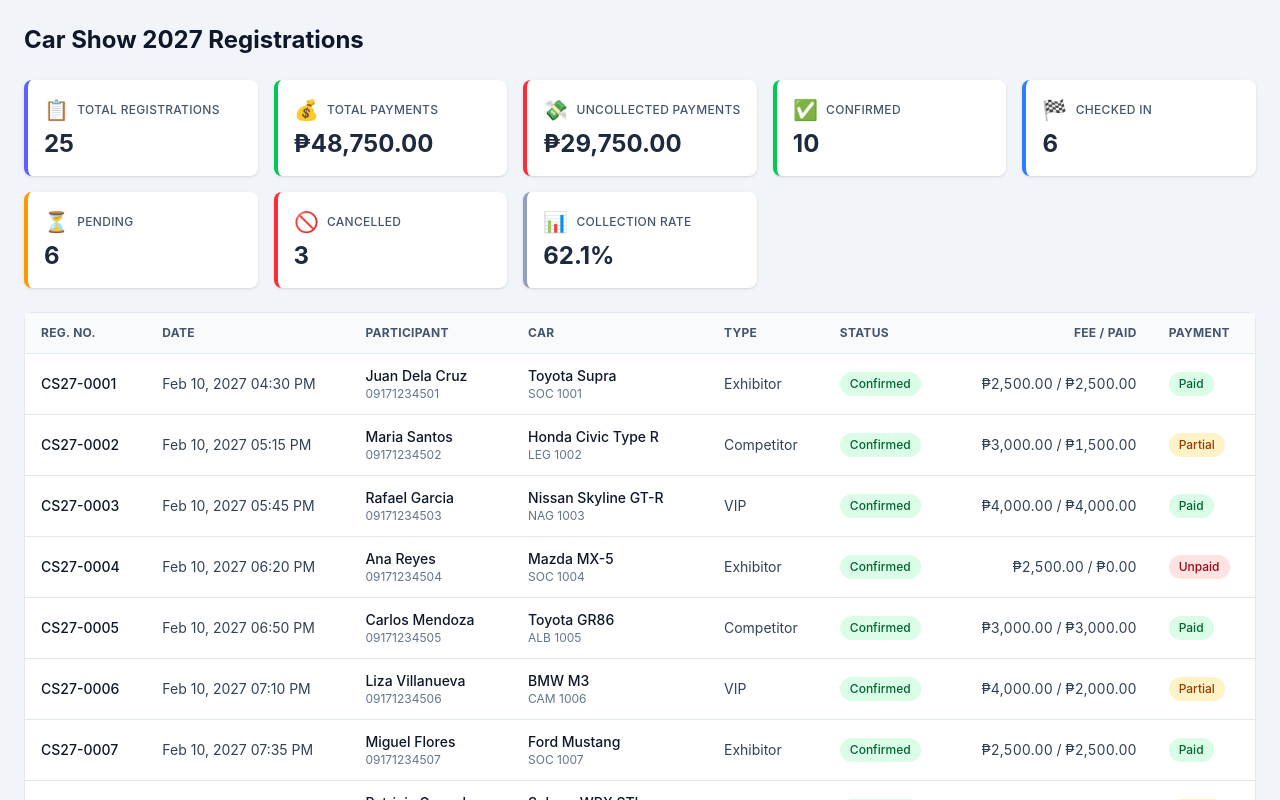
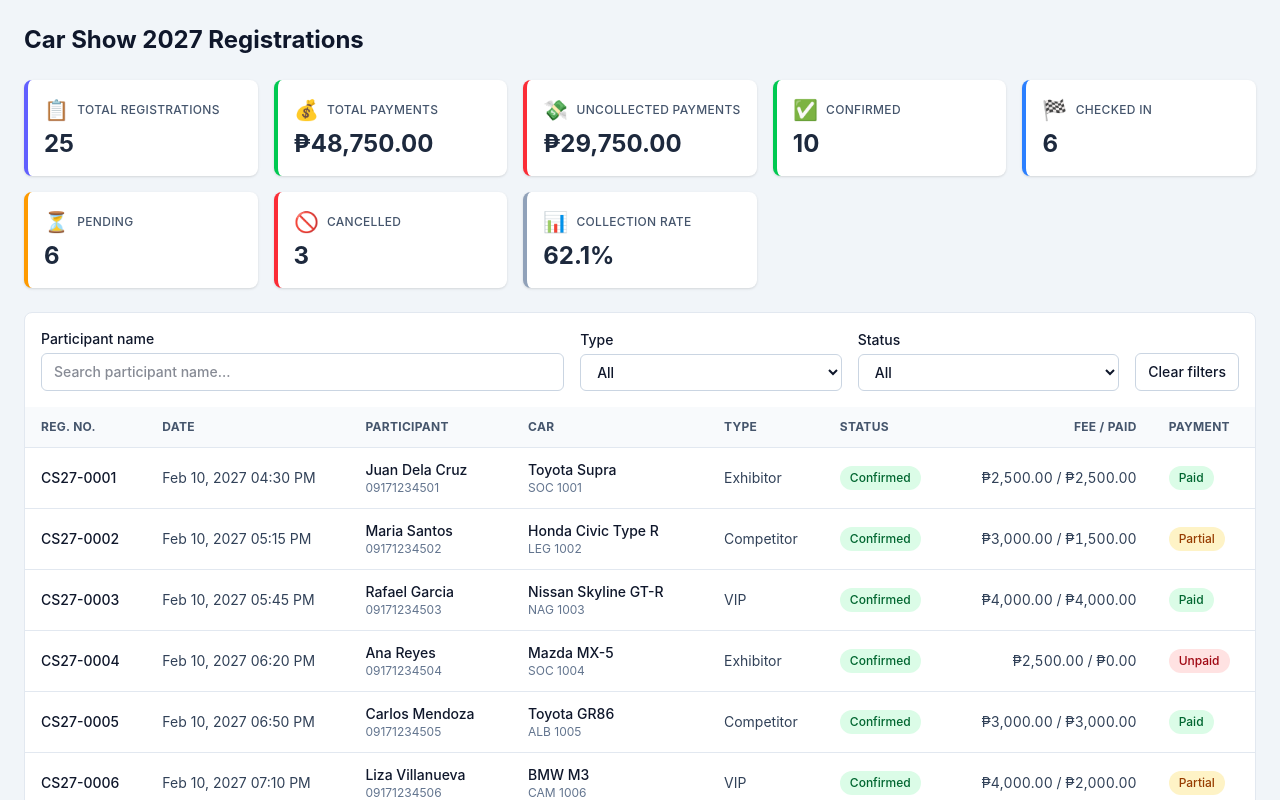
Before and after one commit to 3LC1D-03/car-show-registration-Dechavez, a React app in the folder frontend/: page / in a window 1280 px wide. Shown: the top 800 px of the page. Built offline with nearby package versions, Linux system fonts and the light colour scheme; the HTML template or start-up script is replaced by a standard one.

Commit message:
Add participant name search and type/status filters

```diff
--- a/frontend/src/components/RegistrationFilters.jsx
+++ b/frontend/src/components/RegistrationFilters.jsx
@@ -0,0 +1,48 @@
+const controlClass = "w-full rounded-md border border-slate-300 bg-white px-3 py-2 text-slate-900";
+
+export default function RegistrationFilters({ filters, onChange, onClear }) {
+  return (
+    <div className="grid gap-4 p-4 sm:grid-cols-2 lg:grid-cols-[2fr_1fr_1fr_auto] lg:items-end">
+      <label className="flex flex-col gap-1 text-sm font-medium">
+        Participant name
+        <input
+          className={controlClass}
+          type="search"
+          placeholder="Search participant name…"
+          value={filters.participantName}
+          onChange={(event) => onChange({ participantName: event.target.value })}
+        />
+      </label>
+      <label className="flex flex-col gap-1 text-sm font-medium">
+        Type
+        <select
+          className={controlClass}
+          value={filters.type}
+          onChange={(event) => onChange({ type: event.target.value })}
+        >
+          <option value="">All</option>
+          <option>Exhibitor</option>
+          <option>Competitor</option>
+          <option>VIP</option>
+        </select>
+      </label>
+      <label className="flex flex-col gap-1 text-sm font-medium">
+        Status
+        <select
+          className={controlClass}
+          value={filters.status}
+          onChange={(event) => onChange({ status: event.target.value })}
+        >
+          <option value="">All</option>
+          <option>Pending</option>
+          <option>Confirmed</option>
+          <option value="CheckedIn">Checked In</option>
+          <option>Cancelled</option>
+        </select>
+      </label>
+      <button type="button" className="justify-self-start rounded-md border border-slate-300 px-3 py-2 text-sm font-medium hover:bg-slate-50" onClick={onClear}>
+        Clear filters
+      </button>
+    </div>
+  );
+}
--- a/frontend/src/pages/RegistrationsPage.jsx
+++ b/frontend/src/pages/RegistrationsPage.jsx
@@ -1,17 +1,25 @@
 import { useEffect, useMemo, useState } from "react";
 import { getRegistrations, getSummary } from "../api/index.js";
 import KpiCards from "../components/KpiCards.jsx";
+import RegistrationFilters from "../components/RegistrationFilters.jsx";
 import RegistrationTable from "../components/RegistrationTable.jsx";
+import useDebounce from "../hooks/useDebounce.js";
 
 const emptyFilters = { participantName: "", type: "", status: "" };
 
 export default function RegistrationsPage() {
-  const [filters] = useState(emptyFilters);
-  const [page] = useState(1);
+  const [filters, setFilters] = useState(emptyFilters);
+  const [page, setPage] = useState(1);
   const [pageSize] = useState(10);
   const [summary, setSummary] = useState(null);
   const [result, setResult] = useState(null);
-  const request = useMemo(() => ({ ...filters, page, pageSize }), [filters, page, pageSize]);
+  const { participantName, type, status } = filters;
+  const debouncedName = useDebounce(participantName);
+  const searchPending = participantName !== debouncedName;
+  const request = useMemo(
+    () => ({ participantName: debouncedName, type, status, page, pageSize }),
+    [debouncedName, type, status, page, pageSize],
+  );
 
   useEffect(() => {
     let ignore = false;
@@ -25,6 +33,8 @@ export default function RegistrationsPage() {
   }, []);
 
   useEffect(() => {
+    if (searchPending) return;
+
     let ignore = false;
 
     getRegistrations(request).then(
@@ -33,9 +43,19 @@ export default function RegistrationsPage() {
     );
 
     return () => { ignore = true; };
-  }, [request]);
+  }, [request, searchPending]);
 
-  const data = result?.request === request ? result.data : null;
+  const data = !searchPending && result?.request === request ? result.data : null;
+
+  function changeFilter(patch) {
+    setFilters((current) => ({ ...current, ...patch }));
+    setPage(1);
+  }
+
+  function clearFilters() {
+    setFilters(emptyFilters);
+    setPage(1);
+  }
 
   return (
     <main className="min-h-screen bg-slate-100 text-slate-900">
@@ -43,6 +63,7 @@ export default function RegistrationsPage() {
         <h1 className="text-2xl font-bold">Car Show 2027 Registrations</h1>
         <KpiCards summary={summary} />
         <div className="rounded-lg border border-slate-200 bg-white">
+          <RegistrationFilters filters={filters} onChange={changeFilter} onClear={clearFilters} />
           {data && <RegistrationTable items={data.items} />}
         </div>
       </div>
```
